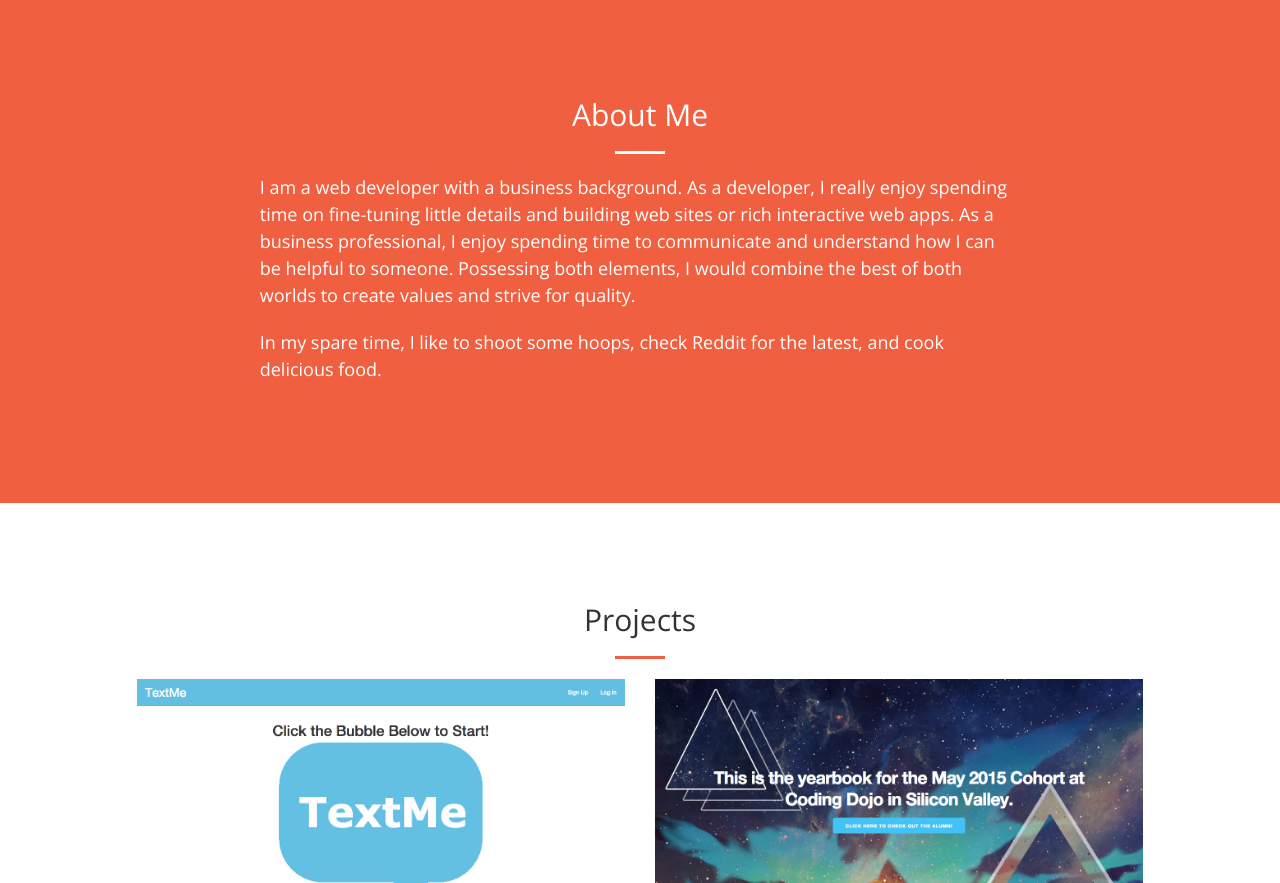
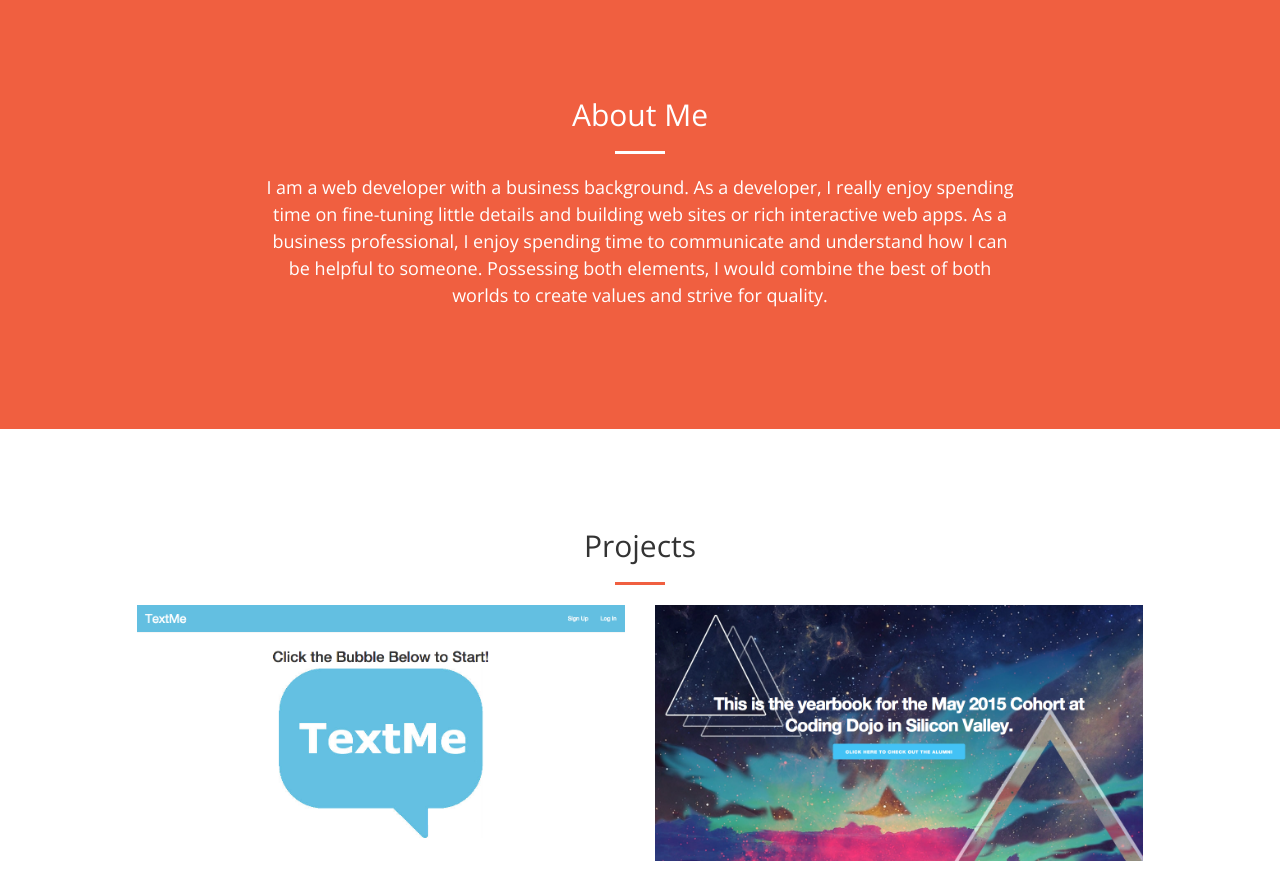
Before and after one commit to chenyu-ed-lee/personal-website, a website: page index.html in a window 1280 px wide. Shown: the part 802-1685 px from the top of the page. Drawn offline with nearby package versions, Linux system fonts and the light colour scheme.

Commit message:
Updating

```diff
--- a/css/creative.css
+++ b/css/creative.css
@@ -44,6 +44,7 @@ p {
     font-size: 18px;
     line-height: 1.5;
     font-family: 'Open Sans','Helvetica Neue',Arial,sans-serif;
+    text-align: center;
 }
 
 .bg-primary {
--- a/index.html
+++ b/index.html
@@ -86,9 +86,9 @@
                     <p>
                         I am a web developer with a business background. As a developer, I really enjoy spending time on fine-tuning little details and building web sites or rich interactive web apps. As a business professional, I enjoy spending time to communicate and understand how I can be helpful to someone. Possessing both elements, I would combine the best of both worlds to create values and strive for quality.
                     </p>
-                    <p>
+                    <!-- <p>
                         In my spare time, I like to shoot some hoops, check Reddit for the latest, and cook delicious food.
-                    </p>
+                    </p> -->
                 </div>
             </div>
         </div>
```
